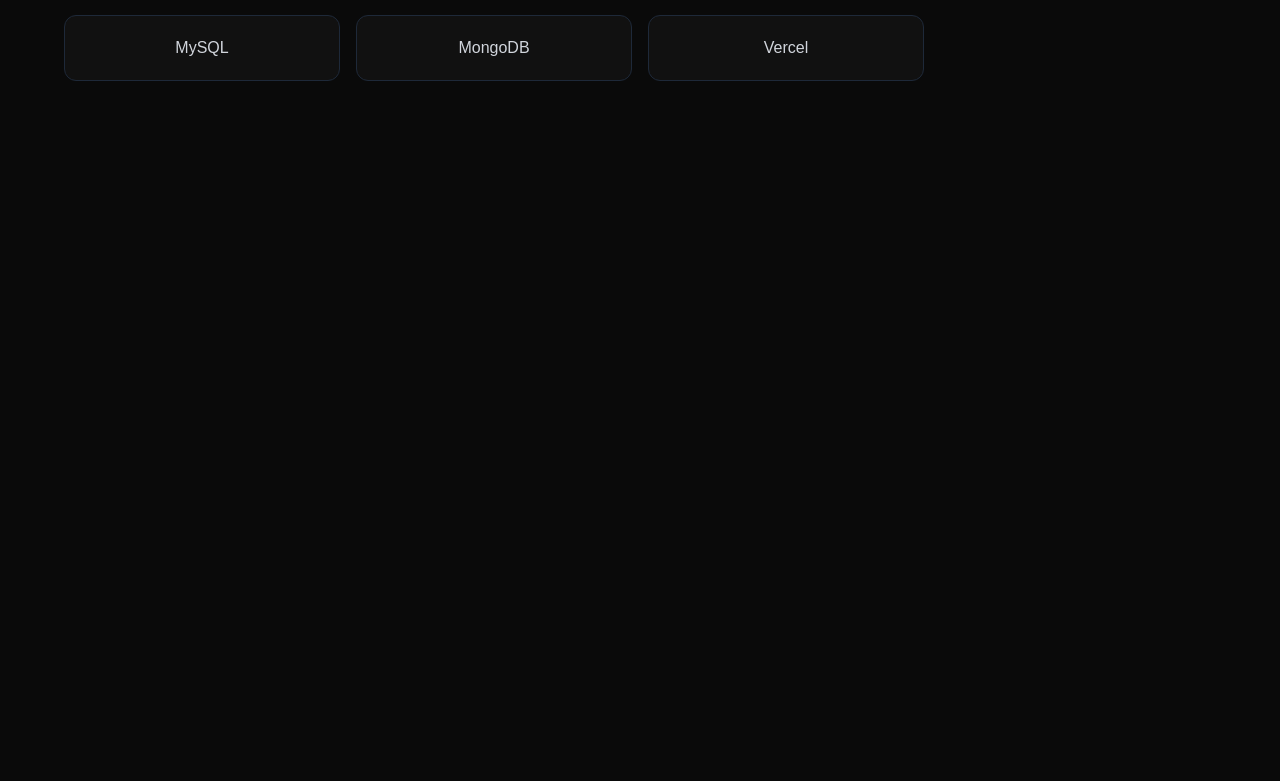
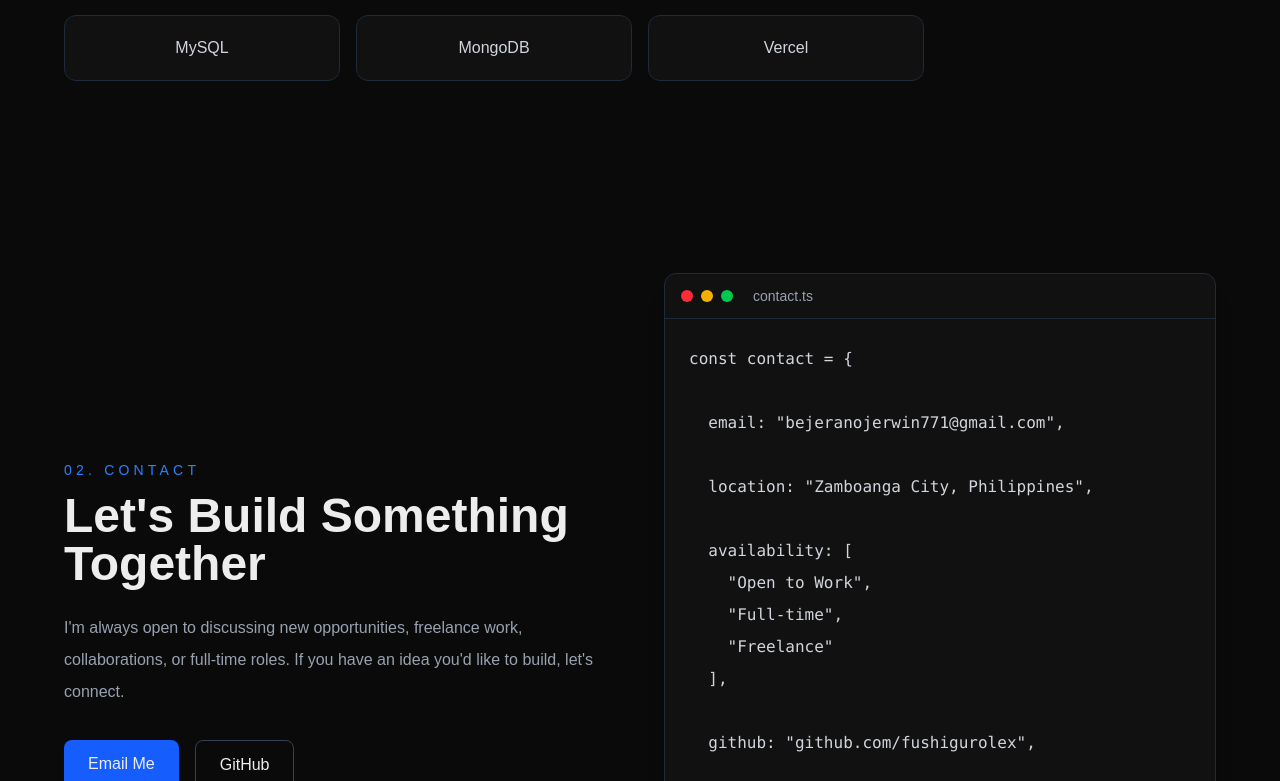
Before and after one commit to fushigurolex/myport, a Next.js app: page / in a window 1280 px wide. Shown: the part 2019-2800 px from the top of the page. Before the commit the page ends 2196 px from the top, so only its background shows below. Built offline with nearby package versions, Linux system fonts and the light colour scheme.

Commit message:
added contact

```diff
--- a/app/page.tsx
+++ b/app/page.tsx
@@ -1,6 +1,7 @@
 import Navbar from "@/components/Navbar";
 import Hero from "@/components/Hero";
 import About from "@/components/About";
+import Contact from "@/components/Contact";
 
 
 export default function Home() {
@@ -10,6 +11,7 @@ export default function Home() {
       <Navbar />
       <Hero />
       <About />
+      <Contact />
 
     </main>
   );
--- /dev/null
+++ b/components/Contact.tsx
@@ -0,0 +1,96 @@
+"use client";
+
+import { motion } from "framer-motion";
+import Link from "next/link";
+
+const contactCode = `const contact = {
+
+  email: "bejeranojerwin771@gmail.com",
+
+  location: "Zamboanga City, Philippines",
+
+  availability: [
+    "Open to Work",
+    "Full-time",
+    "Freelance"
+  ],
+
+  github: "github.com/fushigurolex",
+
+  linkedin: "linkedin.com/in/jerwin-bejerano-6492b222a",
+
+  instagram: "@alexander.synge"
+
+};`;
+
+export default function Contact() {
+  return (
+    <section
+      id="contact"
+      className="min-h-screen px-6 py-24 flex items-center"
+    >
+      <div className="max-w-6xl mx-auto w-full grid md:grid-cols-2 gap-12 items-center">
+        <motion.div
+          initial={{ opacity: 0, x: -40 }}
+          whileInView={{ opacity: 1, x: 0 }}
+          transition={{ duration: 0.7 }}
+          viewport={{ once: true }}
+        >
+          <p className="text-blue-500 uppercase tracking-[0.3em] text-sm">
+            02. Contact
+          </p>
+
+          <h2 className="text-4xl md:text-5xl font-bold mt-3">
+            Let's Build Something Together
+          </h2>
+
+          <p className="text-gray-400 mt-6 leading-8">
+            I'm always open to discussing new opportunities,
+            freelance work, collaborations, or full-time roles.
+            If you have an idea you'd like to build, let's connect.
+          </p>
+
+          <div className="flex flex-wrap gap-4 mt-8">
+            <Link
+              href="mailto:bejeranojerwin771@gmail.com"
+              className="px-6 py-3 bg-blue-600 rounded-lg hover:bg-blue-700 transition"
+            >
+              Email Me
+            </Link>
+
+            <Link
+              href="https://github.com/fushigurolex"
+              target="_blank"
+              className="px-6 py-3 border border-gray-700 rounded-lg hover:bg-gray-900 transition"
+            >
+              GitHub
+            </Link>
+          </div>
+        </motion.div>
+
+        <motion.div
+          initial={{ opacity: 0, x: 40 }}
+          whileInView={{ opacity: 1, x: 0 }}
+          transition={{ duration: 0.7 }}
+          viewport={{ once: true }}
+          className="bg-[#111] border border-gray-800 rounded-xl overflow-hidden shadow-xl"
+        >
+
+          <div className="flex items-center gap-2 px-4 py-3 border-b border-gray-800">
+            <span className="w-3 h-3 bg-red-500 rounded-full"></span>
+            <span className="w-3 h-3 bg-yellow-500 rounded-full"></span>
+            <span className="w-3 h-3 bg-green-500 rounded-full"></span>
+
+            <span className="ml-3 text-sm text-gray-400">
+              contact.ts
+            </span>
+          </div>
+
+          <pre className="p-6 text-sm md:text-base text-gray-300 overflow-x-auto leading-8">
+            {contactCode}
+          </pre>
+        </motion.div>
+      </div>
+    </section>
+  );
+}
--- a/components/Navbar.tsx
+++ b/components/Navbar.tsx
@@ -3,10 +3,7 @@
 import { useState } from "react";
 
 export default function Navbar() {
-
   const [isOpen, setIsOpen] = useState(false);
-
-
   const links = [
     {
       name: "Home",
@@ -25,8 +22,6 @@ export default function Navbar() {
       href: "#contact",
     },
   ];
-
-
   return (
     <nav
       className="
@@ -40,7 +35,6 @@ export default function Navbar() {
         border-gray-800
       "
     >
-
       <div
         className="
           max-w-6xl
@@ -52,10 +46,6 @@ export default function Navbar() {
           items-center
         "
       >
-
-
-        {/* Logo */}
-
         <a
           href="#home"
           className="
@@ -63,13 +53,8 @@ export default function Navbar() {
             font-bold
           "
         >
-          Shin.
+          Jerwin.
         </a>
-
-
-
-        {/* Desktop Menu */}
-
         <div
           className="
             hidden
@@ -77,9 +62,7 @@ export default function Navbar() {
             gap-8
           "
         >
-
           {links.map((link) => (
-
             <a
               key={link.name}
               href={link.href}
@@ -91,15 +74,8 @@ export default function Navbar() {
             >
               {link.name}
             </a>
-
           ))}
-
         </div>
-
-
-
-        {/* Mobile Button */}
-
         <button
           onClick={() => setIsOpen(!isOpen)}
           className="
@@ -107,20 +83,10 @@ export default function Navbar() {
             text-2xl
           "
         >
-
           {isOpen ? "✕" : "☰"}
-
         </button>
-
-
       </div>
-
-
-
-      {/* Mobile Menu */}
-
       {isOpen && (
-
         <div
           className="
             md:hidden
@@ -132,9 +98,7 @@ export default function Navbar() {
             bg-black
           "
         >
-
           {links.map((link) => (
-
             <a
               key={link.name}
               href={link.href}
@@ -146,15 +110,9 @@ export default function Navbar() {
             >
               {link.name}
             </a>
-
           ))}
-
-
         </div>
-
       )}
-
-
     </nav>
   );
 }
--- a/package.json
+++ b/package.json
@@ -10,6 +10,7 @@
   },
   "dependencies": {
     "framer-motion": "^12.43.0",
+    "lucide-react": "^1.28.0",
     "next": "16.2.12",
     "react": "19.2.4",
     "react-dom": "19.2.4"
```
Also changed, not shown: 1 other file (tests, documents, lock files or other folders).
